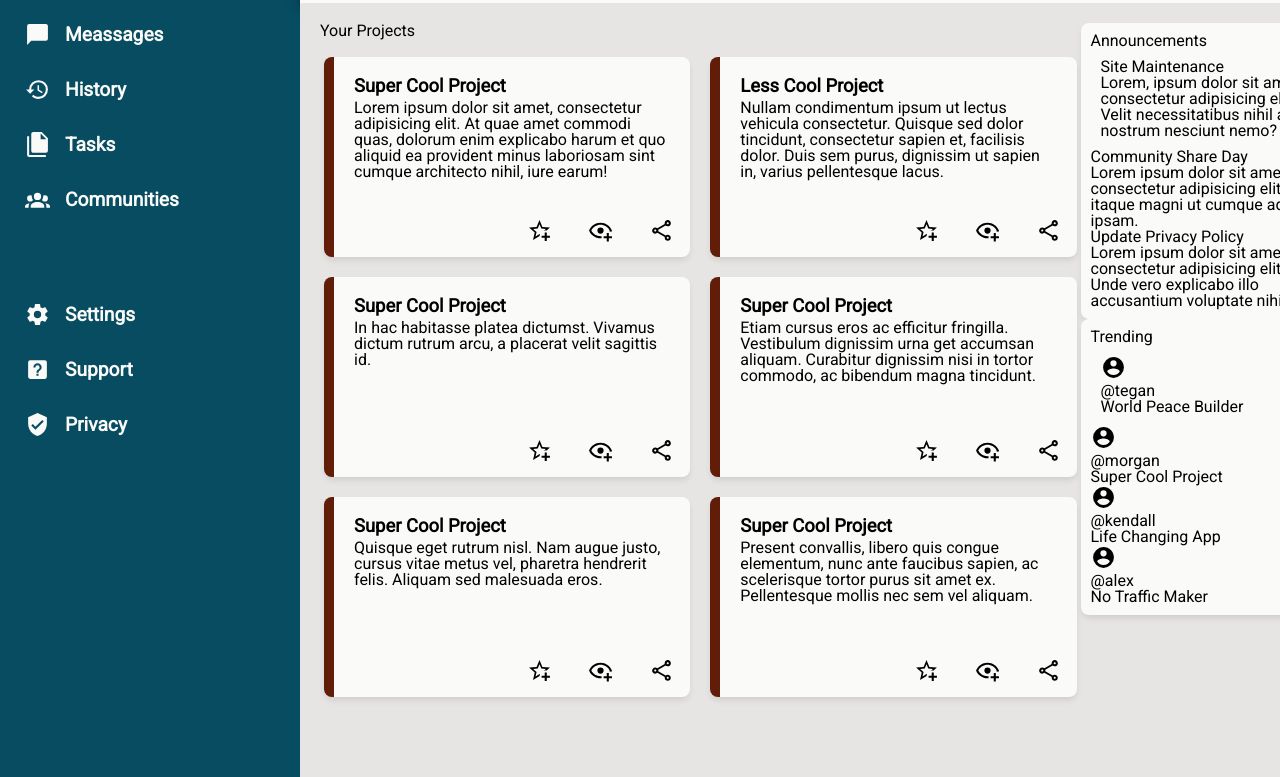
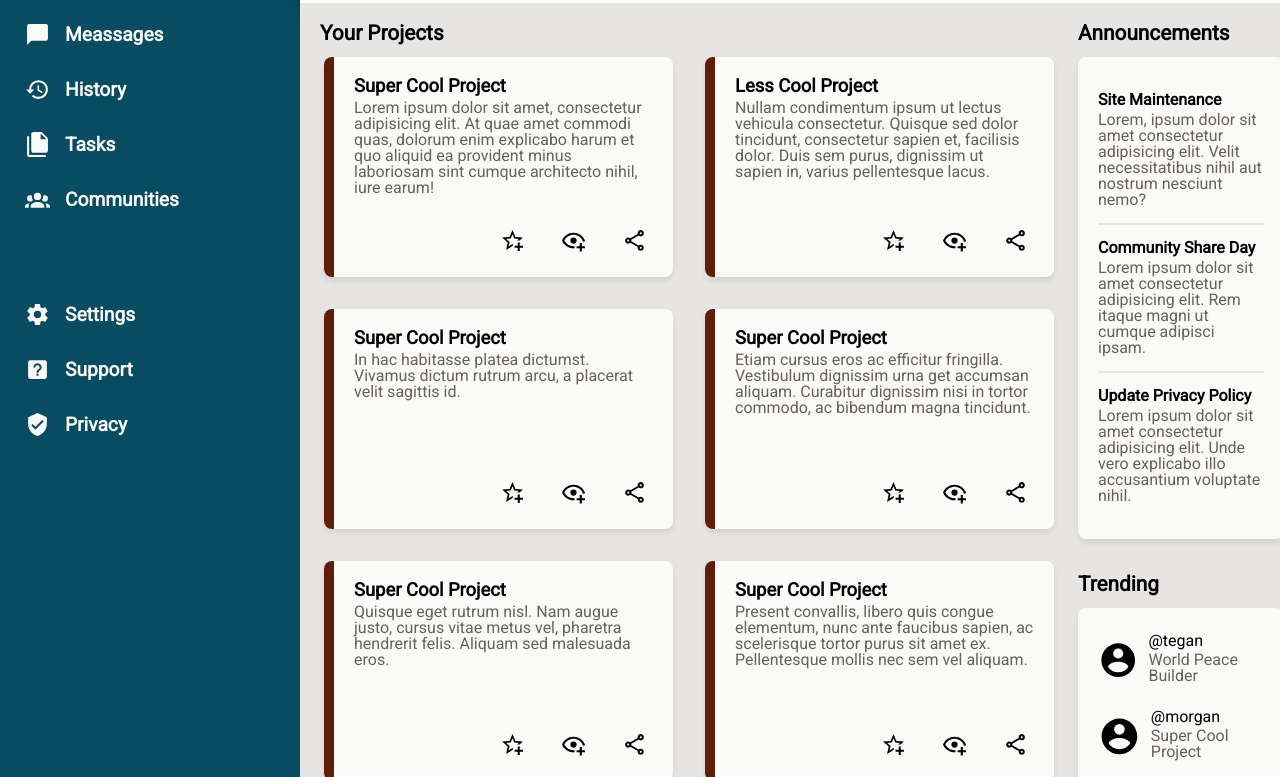
Before and after one commit to arsharora017/odin-admin_dashboard, a plain HTML site: page index.html in a window 1280 px wide. Shown: the part 193-970 px from the top of the page. Drawn offline with Linux system fonts and the light colour scheme.

Commit message:
Fix layout for announcements and trending section.

```diff
--- a/index.html
+++ b/index.html
@@ -479,28 +479,30 @@
             </article>
           </div>
 
-          <!-- left side of page -->
-          <!-- Announcements and Trending -->
-          <div>
+          <!-- right side of page -->
+          <!-- Announcements and Trending ---- updates section -->
+          <div class="updates">
             <!-- Announcements section -->
-            <div class="announcements card">
-              <h3>Announcements</h3>
+            <div class="announcements">
+              <h3 class="heading">Announcements</h3>
+
+              <div class="card">
                 <article>
-                <div>
+                  <div class="update">
                     <h4>Site Maintenance</h4>
                     <p>
                       Lorem, ipsum dolor sit amet consectetur adipisicing elit.
                       Velit necessitatibus nihil aut nostrum nesciunt nemo?
                     </p>
                   </div>
-                <div>
+                  <div class="update">
                     <h4>Community Share Day</h4>
                     <p>
-                    Lorem ipsum dolor sit amet consectetur adipisicing elit. Rem
-                    itaque magni ut cumque adipisci ipsam.
+                      Lorem ipsum dolor sit amet consectetur adipisicing elit.
+                      Rem itaque magni ut cumque adipisci ipsam.
                     </p>
                   </div>
-                <div>
+                  <div class="update">
                     <h4>Update Privacy Policy</h4>
                     <p>
                       Lorem ipsum dolor sit amet consectetur adipisicing elit.
@@ -509,52 +511,64 @@
                   </div>
                 </article>
               </div>
+            </div>
 
             <!-- Trending section -->
+            <div class="trending">
+              <h3 class="heading">Trending</h3>
+
               <div class="card">
-              <h3>Trending</h3>
                 <article>
-                <div>
+                  <div class="handles-others">
                     <svg viewBox="0 0 24 24">
                       <title>account-circle</title>
                       <path
                         d="M12,19.2C9.5,19.2 7.29,17.92 6,16C6.03,14 10,12.9 12,12.9C14,12.9 17.97,14 18,16C16.71,17.92 14.5,19.2 12,19.2M12,5A3,3 0 0,1 15,8A3,3 0 0,1 12,11A3,3 0 0,1 9,8A3,3 0 0,1 12,5M12,2A10,10 0 0,0 2,12A10,10 0 0,0 12,22A10,10 0 0,0 22,12C22,6.47 17.5,2 12,2Z"
                       />
                     </svg>
-                  <p>@tegan</p>
+                    <div>
+                      <h5>@tegan</h5>
                       <p>World Peace Builder</p>
                     </div>
-                <div>
+                  </div>
+                  <div class="handles-others">
                     <svg viewBox="0 0 24 24">
                       <title>account-circle</title>
                       <path
                         d="M12,19.2C9.5,19.2 7.29,17.92 6,16C6.03,14 10,12.9 12,12.9C14,12.9 17.97,14 18,16C16.71,17.92 14.5,19.2 12,19.2M12,5A3,3 0 0,1 15,8A3,3 0 0,1 12,11A3,3 0 0,1 9,8A3,3 0 0,1 12,5M12,2A10,10 0 0,0 2,12A10,10 0 0,0 12,22A10,10 0 0,0 22,12C22,6.47 17.5,2 12,2Z"
                       />
                     </svg>
-                  <p>@morgan</p>
+                    <div>
+                      <h5>@morgan</h5>
                       <p>Super Cool Project</p>
                     </div>
-                <div>
+                  </div>
+                  <div class="handles-others">
                     <svg viewBox="0 0 24 24">
                       <title>account-circle</title>
                       <path
                         d="M12,19.2C9.5,19.2 7.29,17.92 6,16C6.03,14 10,12.9 12,12.9C14,12.9 17.97,14 18,16C16.71,17.92 14.5,19.2 12,19.2M12,5A3,3 0 0,1 15,8A3,3 0 0,1 12,11A3,3 0 0,1 9,8A3,3 0 0,1 12,5M12,2A10,10 0 0,0 2,12A10,10 0 0,0 12,22A10,10 0 0,0 22,12C22,6.47 17.5,2 12,2Z"
                       />
                     </svg>
-                  <p>@kendall</p>
+                    <div>
+                      <h5>@kendall</h5>
                       <p>Life Changing App</p>
                     </div>
-                <div>
+                  </div>
+                  <div class="handles-others">
                     <svg viewBox="0 0 24 24">
                       <title>account-circle</title>
                       <path
                         d="M12,19.2C9.5,19.2 7.29,17.92 6,16C6.03,14 10,12.9 12,12.9C14,12.9 17.97,14 18,16C16.71,17.92 14.5,19.2 12,19.2M12,5A3,3 0 0,1 15,8A3,3 0 0,1 12,11A3,3 0 0,1 9,8A3,3 0 0,1 12,5M12,2A10,10 0 0,0 2,12A10,10 0 0,0 12,22A10,10 0 0,0 22,12C22,6.47 17.5,2 12,2Z"
                       />
                     </svg>
-                  <p>@alex</p>
+                    <div>
+                      <h5>@alex</h5>
                       <p>No Traffic Maker</p>
                     </div>
+                  </div>
                 </article>
+              </div>
             </div>
           </div>
         </main>
--- a/style.css
+++ b/style.css
@@ -135,6 +135,7 @@ table {
   --primary-color: #084c61;
   --gray-1: #fafaf9;
   --gray-2: #e7e5e4;
+  --gray-t: #68615c;
   --accent: #611d08;
   --font-size-1: 1.2rem;
   --font-size-2: 1.5rem;
@@ -362,6 +363,7 @@ main {
   grid-template-columns: 3fr 1fr;
   padding-top: 20px;
   padding-left: 20px;
+  padding-right: 30px;
   background-color: var(--gray-2);
   height: 100vh;
 }
@@ -372,15 +374,16 @@ main {
 }
 
 .heading {
-  height: 10px;
+  font-size: 1.3rem;
+  font-weight: bolder;
 }
 
 .project-cards {
   display: grid;
-  gap: 20px;
+  gap: 2rem;
   padding: 4px;
   grid-template-columns: repeat(2, 1fr);
-  grid-template-rows: repeat(3, 200px);
+  grid-template-rows: repeat(3, 220px);
 }
 
 .card {
@@ -390,18 +393,18 @@ main {
   background-color: var(--gray-1);
 }
 
-.card div:nth-child(1) {
+.card > div {
   padding: 10px;
-}
-
-.card div:nth-child(2) {
-  /* padding: 15px; */
 }
 
 .card > div > h3 {
   font-weight: bolder;
   font-size: 1.15rem;
   padding-bottom: 5px;
+}
+
+.card p {
+  color: var(--gray-t);
 }
 
 .project-cards .card {
@@ -427,3 +430,67 @@ main {
 .actions svg {
   background-color: var(--gray-1);
 }
+
+/*
+********************
+Announcements and Trending ---- updates section
+********************
+*/
+
+.updates {
+  padding-right: 20px;
+  padding-left: 20px;
+}
+
+/* Announcements */
+
+.announcements > h3,
+.trending > h3 {
+  padding-bottom: 13px;
+}
+
+article {
+  padding: 10px;
+}
+
+.update {
+  padding: 15px 0;
+}
+
+.update + .update {
+  border-top: 2px solid var(--gray-2);
+}
+
+h4 {
+  margin-bottom: 0.25rem;
+  font-weight: bold;
+}
+
+/* Trending */
+.trending {
+  margin-top: 35px;
+}
+
+.handles-others {
+  display: flex;
+  align-items: center;
+}
+
+.handles-others > svg {
+  width: 50px;
+}
+
+.handles-others > div {
+  padding-left: 10px;
+
+  margin-bottom: 10px;
+}
+
+.handles-others > div > h5 {
+  padding-top: 5px;
+  padding-bottom: 3px;
+}
+
+.handles-others + .handles-others {
+  margin-top: 10px;
+}
```
Lines whose indentation alone changed are shown as unchanged.
